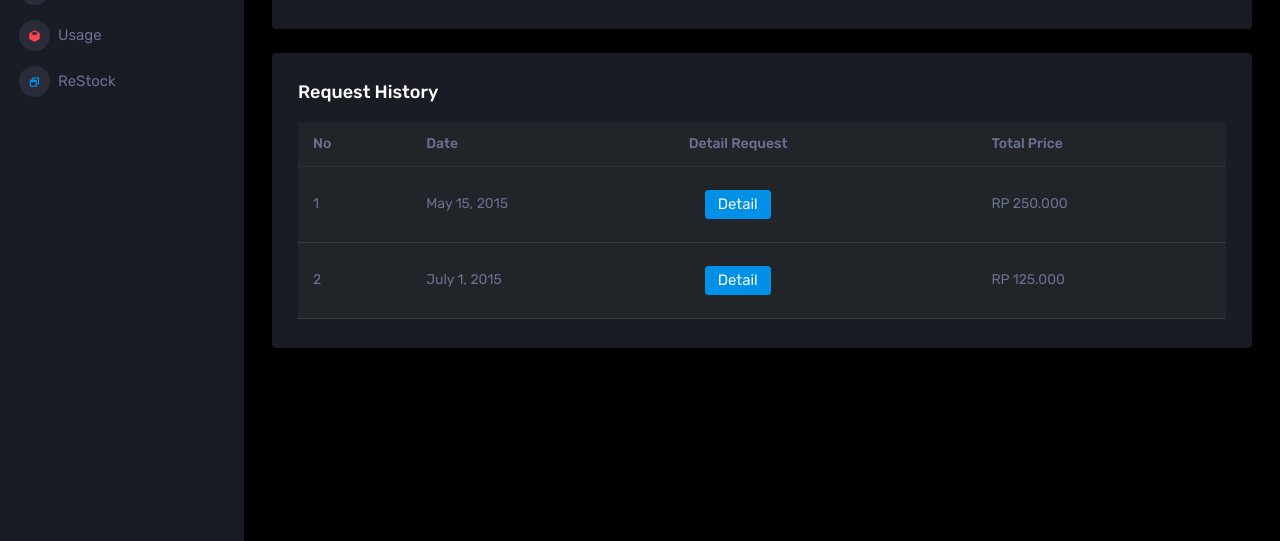
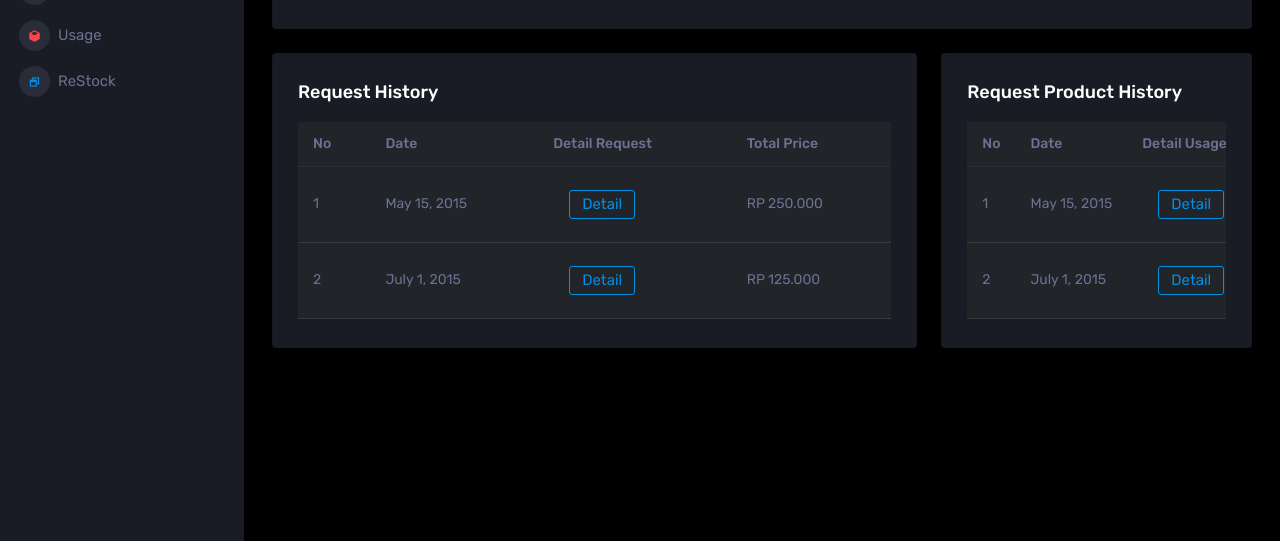
Before and after one commit to Dafanurfiat/RPL-ProjectAkhir, a PHP site: page /indexkoki.php in a window 1280 px wide. Shown: the part 283-824 px from the top of the page. Run offline with PHP 8.4, Linux system fonts and the light colour scheme; the visitor is signed in with stand-in values (Sample User, id 1); data that the repository does not hold is empty.

Commit message:
penambahan pages

```diff
--- a/index.php
+++ b/index.php
@@ -333,7 +333,7 @@ if ($result) {
                             <td> May 15, 2015 </td>
                             <td>
                             <a class="nav-link" href="../template/pages/order/orderdetail.php">
-                                <button type="button" class="btn btn-primary btn-icon-text"> Detail </button>
+                                <button type="button" class="btn btn-outline-primary btn-icon-text"> Detail </button>
                               </a>
                             </td>
                             <td> RP 250.000 </td>
@@ -343,7 +343,7 @@ if ($result) {
                             <td> July 1, 2015 </td>
                             <td>
                             <a class="nav-link" href="../template/pages/order/orderdetail.php">
-                                <button type="button" class="btn btn-primary btn-icon-text"> Detail </button>
+                                <button type="button" class="btn btn-outline-primary btn-icon-text"> Detail </button>
                               </a>
                             </td>
                             <td> RP 125.000 </td>
--- a/indexkoki.php
+++ b/indexkoki.php
@@ -207,7 +207,6 @@ if (!isset($_SESSION['username'])) {
                           </tr>
                         </thead>
                         <tbody>
-
                                                   <?php
                           $query = "SELECT * FROM `stok-barang` ORDER BY id ASC";;
                           $result = mysqli_query($conn, $query);
@@ -251,7 +250,7 @@ if ($result) {
                   </div>
                 </div>
               </div>
-              <div class="col-lg-12 grid-margin stretch-card">
+              <div class="col-lg-8 grid-margin stretch-card">
                 <div class="card">
                   <div class="card-body">
                     <h4 class="card-title">Request History</h4>
@@ -271,7 +270,7 @@ if ($result) {
                             <td> May 15, 2015 </td>
                             <td>
                             <a class="nav-link" href="pages/koki/requestdetail.php">
-                                <button type="button" class="btn btn-primary btn-icon-text"> Detail </button>
+                                <button type="button" class="btn btn-outline-primary btn-icon-text"> Detail </button>
                               </a>
                             </td>
                             <td> RP 250.000 </td>
@@ -281,10 +280,48 @@ if ($result) {
                             <td> July 1, 2015 </td>
                             <td>
                             <a class="nav-link" href="pages/koki/requestdetail.php">
-                                <button type="button" class="btn btn-primary btn-icon-text"> Detail </button>
+                                <button type="button" class="btn btn-outline-primary btn-icon-text"> Detail </button>
                               </a>
                             </td>
                             <td> RP 125.000 </td>
+                          </tr>
+                        </tbody>
+                      </table>
+                    </div>
+                  </div>
+                </div>
+              </div>
+              <div class="col-lg-4 grid-margin stretch-card">
+                <div class="card">
+                  <div class="card-body">
+                    <h4 class="card-title">Request Product History</h4>
+                    <div class="table-responsive">
+                      <table class="table table-dark">
+                        <thead>
+                          <tr>
+                            <th> No </th>
+                            <th> Date </th>
+                            <th> Detail Usage Product </th>
+                          </tr>
+                        </thead>
+                        <tbody>
+                          <tr>
+                            <td> 1 </td>
+                            <td> May 15, 2015 </td>
+                            <td>
+                            <a class="nav-link" href="pages/koki/detailusageproduct.php">
+                                <button type="button" class="btn btn-outline-primary btn-icon-text"> Detail </button>
+                              </a>
+                            </td>
+                          </tr>
+                          <tr>
+                            <td> 2 </td>
+                            <td> July 1, 2015 </td>
+                            <td>
+                            <a class="nav-link" href="pages/koki/detailusageproduct.php">
+                                <button type="button" class="btn btn-outline-primary btn-icon-text"> Detail </button>
+                              </a>
+                            </td>
                           </tr>
                         </tbody>
                       </table>
```
Lines whose indentation alone changed are shown as unchanged.
